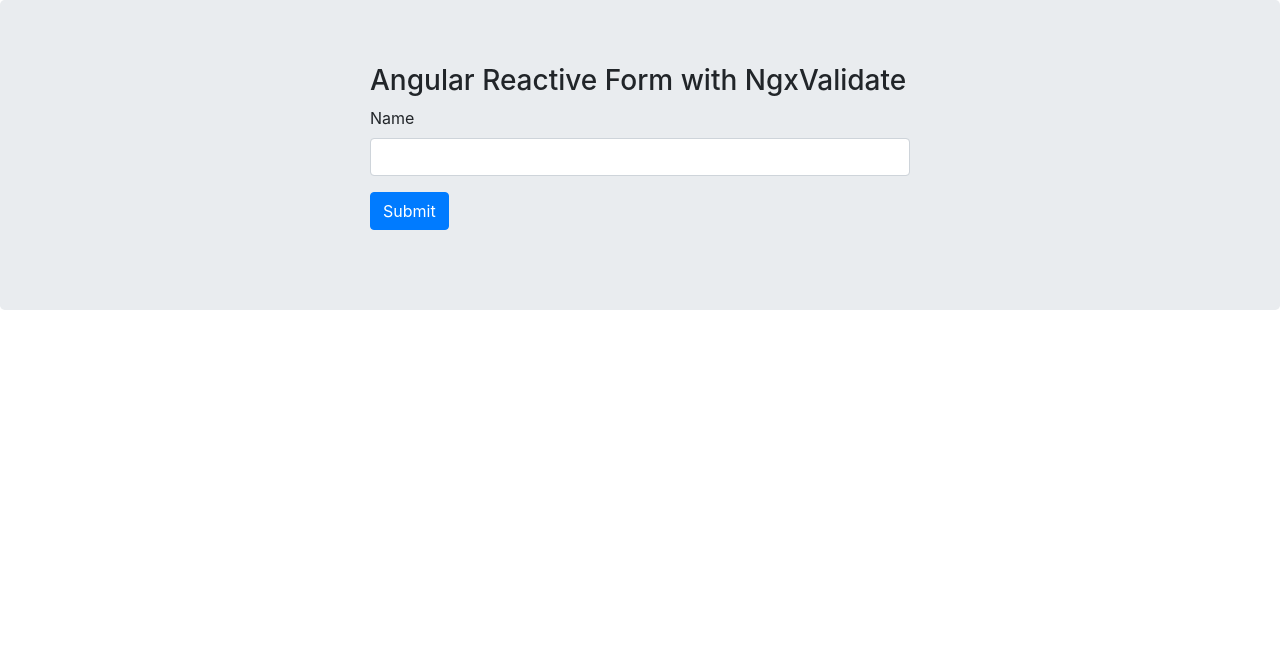
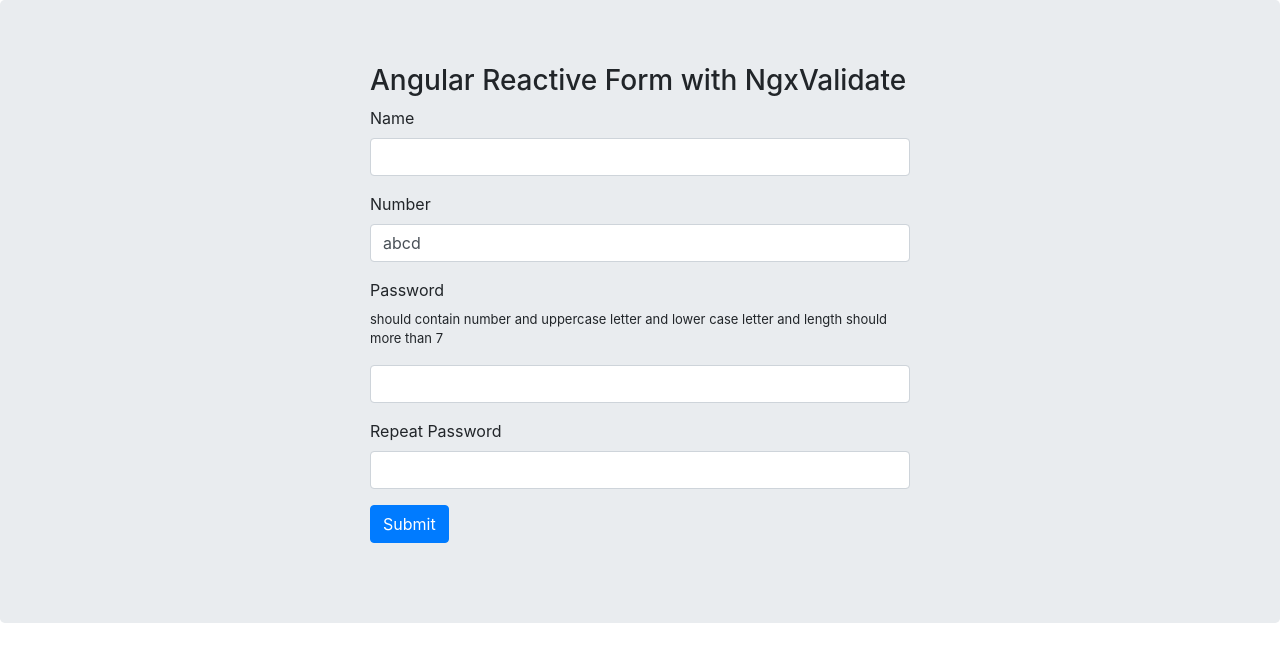
Before and after one commit to EdenWoo/ngx-validate, an Angular app: page / in a window 1280 px wide. Shown: the top 662 px of the page. Built offline with nearby package versions, Linux system fonts and the light colour scheme.

Commit message:
add more field in example

```diff
--- a/src/app/app.component.html
+++ b/src/app/app.component.html
@@ -10,8 +10,37 @@
             <input type="text"
                    formControlName="name"
                    class="form-control"
-                   [ngClass]="{ 'is-invalid': submitted && f.firstName.errors }"/>
+                   [ngClass]="{'bg-danger': (!myForm.controls['name'].valid && myForm.controls['name'].touched)}"/>
             <validation-error [errorClass]="'text-danger'" [control]="myForm.get('name')"></validation-error>
+          </div>
+
+          <div class="form-group">
+            <label>Number</label>
+            <input type="text"
+                   formControlName="number"
+                   class="form-control"
+                   [ngClass]="{'bg-danger': (!myForm.controls['number'].valid && myForm.controls['number'].touched)}"/>
+            <validation-error [errorClass]="'text-danger'" [control]="myForm.get('number')"></validation-error>
+          </div>
+
+          <div class="form-group">
+            <label>Password</label>
+            <p style="font-size: small">should contain number and uppercase letter and lower case letter and length should more than 7</p>
+            <input type="text"
+                   formControlName="password"
+                   class="form-control"
+                   [ngClass]="{'bg-danger': (!myForm.controls['password'].valid && myForm.controls['password'].touched)}"/>
+            <validation-error [errorClass]="'text-danger'" [control]="myForm.get('password')"></validation-error>
+          </div>
+
+
+          <div class="form-group">
+            <label>Repeat Password</label>
+            <input type="text"
+                   formControlName="repeatPassword"
+                   class="form-control"
+                   [ngClass]="{'bg-danger': (!myForm.controls['repeatPassword'].valid && myForm.controls['repeatPassword'].touched)}"/>
+            <validation-error [errorClass]="'text-danger'" [control]="myForm.get('repeatPassword')"></validation-error>
           </div>
 
           <div class="form-group">
@@ -22,73 +51,3 @@
     </div>
   </div>
 </div>
-
-
-<!--The content below is only a placeholder and can be replaced.-->
-<form [formGroup]="myForm" novalidate (ngSubmit)="onSubmit(myForm)" id="checkout-form" *ngIf="false"
-      class="smart-form">
-
-  <fieldset>
-    <section class="col col-6">
-      <label class="input">
-        Name
-        <span style="color: red">*</span>
-        <input type="text"
-               formControlName="name"
-               name="name"
-               placeholder="">
-        <validation-error [control]="myForm.get('name')"></validation-error>
-      </label>
-    </section>
-
-    <section class="col col-6">
-      <label class="input">
-        Number
-        <span style="color: red">*</span>
-        <input type="text"
-               formControlName="number"
-               name="number"
-               placeholder="">
-        <validation-error [control]="myForm.get('number')"></validation-error>
-      </label>
-    </section>
-
-
-    <div class="row">
-      <section class="col col-6">
-        <label class="input">
-          Password
-          <span style="color: red">*</span>
-          <input type="password"
-                 formControlName="password"
-                 name="password"
-                 placeholder="">
-          <validation-error [control]="myForm.get('password')"></validation-error>
-        </label>
-      </section>
-
-      <section class="col col-6">
-        <label class="input">
-          Repeat Password
-          <span style="color: red">*</span>
-          <input type="repeatPassword"
-                 formControlName="repeatPassword"
-                 name="repeatPassword"
-                 placeholder="">
-          <validation-error [control]="myForm.get('repeatPassword')"></validation-error>
-        </label>
-      </section>
-    </div>
-
-  </fieldset>
-
-
-  <footer>
-    <button type="submit" class="btn btn-primary">
-      Submit
-    </button>
-    <button type="button" class="btn btn-label">
-      Cancel
-    </button>
-  </footer>
-</form>
--- a/src/app/app.component.scss
+++ b/src/app/app.component.scss
@@ -0,0 +1,3 @@
+.bg-danger{
+  background-color: #FF0000;
+}
--- a/src/app/app.component.ts
+++ b/src/app/app.component.ts
@@ -21,11 +21,16 @@
     this.myForm = this.formBuiler.group({
       name: new FormControl(null, {validators: [Validators.required]}
       ),
-      number: new FormControl(null,
+      number: new FormControl('abcd',
         {validators: [Validators.required, NgxValidators.isNumber]}
       ),
       password: new FormControl(null,
-        {validators: NgxValidators.strongPassword}),
+        {
+          validators: [
+            Validators.required,
+            NgxValidators.strongPassword
+          ]
+        }),
       repeatPassword: new FormControl(null,
         {validators: NgxValidators.matchPassword('password')})
     });
```
